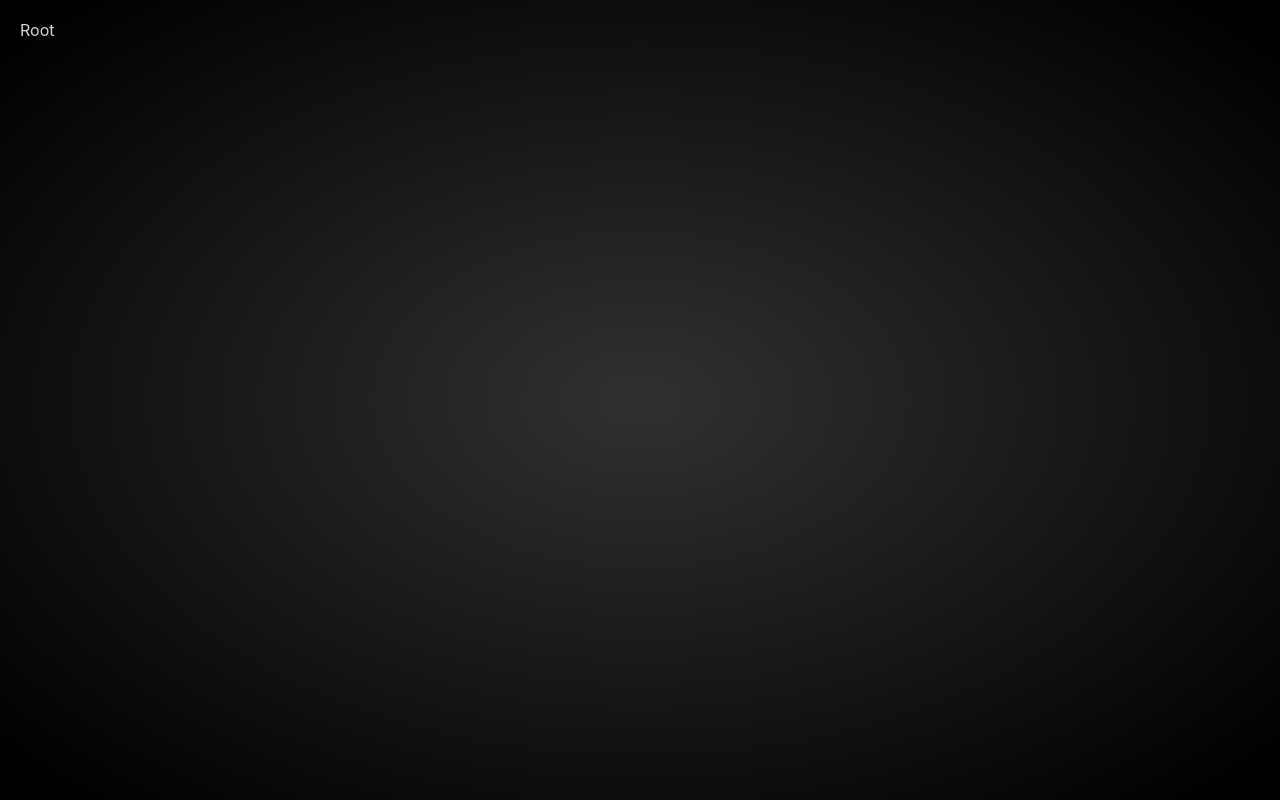
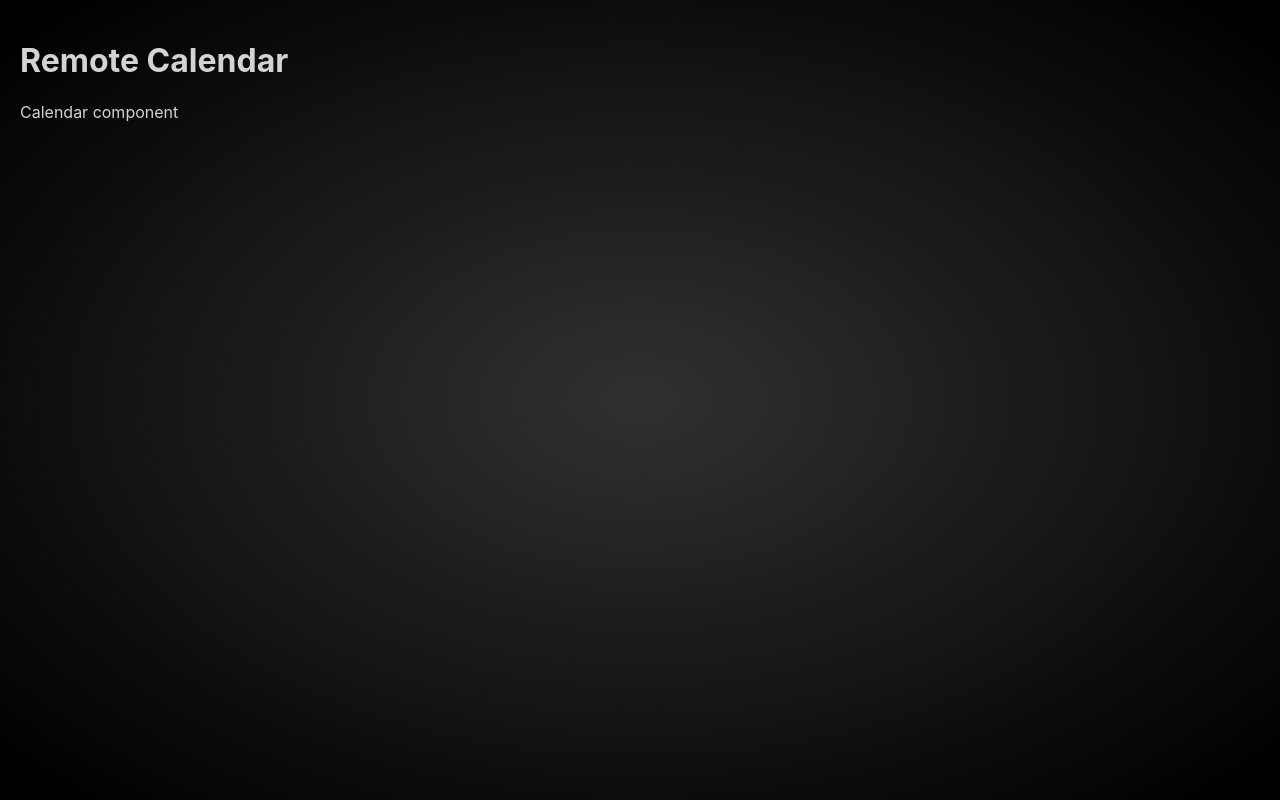
Before and after one commit to SDen4/remote_calendar, a React (Create React App) app: page / in a window 1280 px wide. Built offline with nearby package versions, Linux system fonts and the light colour scheme.

Commit message:
Calendar component draft

```diff
--- /dev/null
+++ b/src/views/Calendar/Calendar.tsx
@@ -0,0 +1,7 @@
+import React from 'react';
+
+const Calendar: React.FC = () => {
+  return <div>Calendar component</div>;
+};
+
+export default Calendar;
--- /dev/null
+++ b/src/views/Calendar/index.ts
@@ -0,0 +1 @@
+export { default } from './Calendar';
--- a/src/views/Root/Root.module.css
+++ b/src/views/Root/Root.module.css
@@ -11,3 +11,8 @@
   color: #d3d3d3;
   padding: 20px;
 }
+
+.section_wrapper {
+  display: flex;
+  width: 100%;
+}
--- a/src/views/Root/Root.tsx
+++ b/src/views/Root/Root.tsx
@@ -1,9 +1,20 @@
 import React from 'react';
+import Calendar from '../Calendar';
 
 import styles from './Root.module.css';
 
 const Root: React.FC = () => {
-  return <div className={styles.root_wrapper}>Root</div>;
+  return (
+    <div className={styles.root_wrapper}>
+      <header>
+        <h1>Remote Calendar</h1>
+      </header>
+
+      <section className={styles.section_wrapper}>
+        <Calendar />
+      </section>
+    </div>
+  );
 };
 
 export default Root;
```
Also changed, not shown: src/views/Calendar/Calendar.module.css (added).
